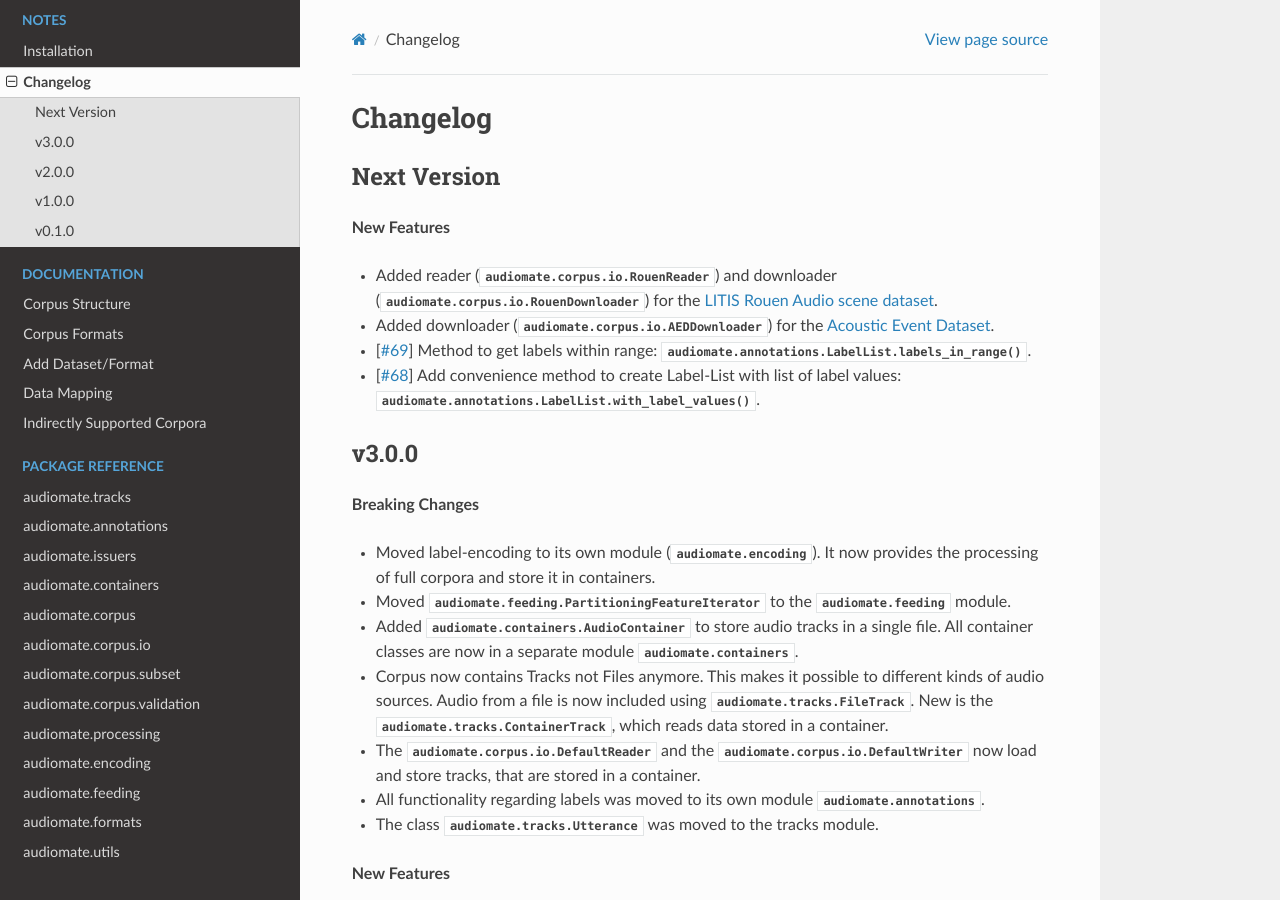
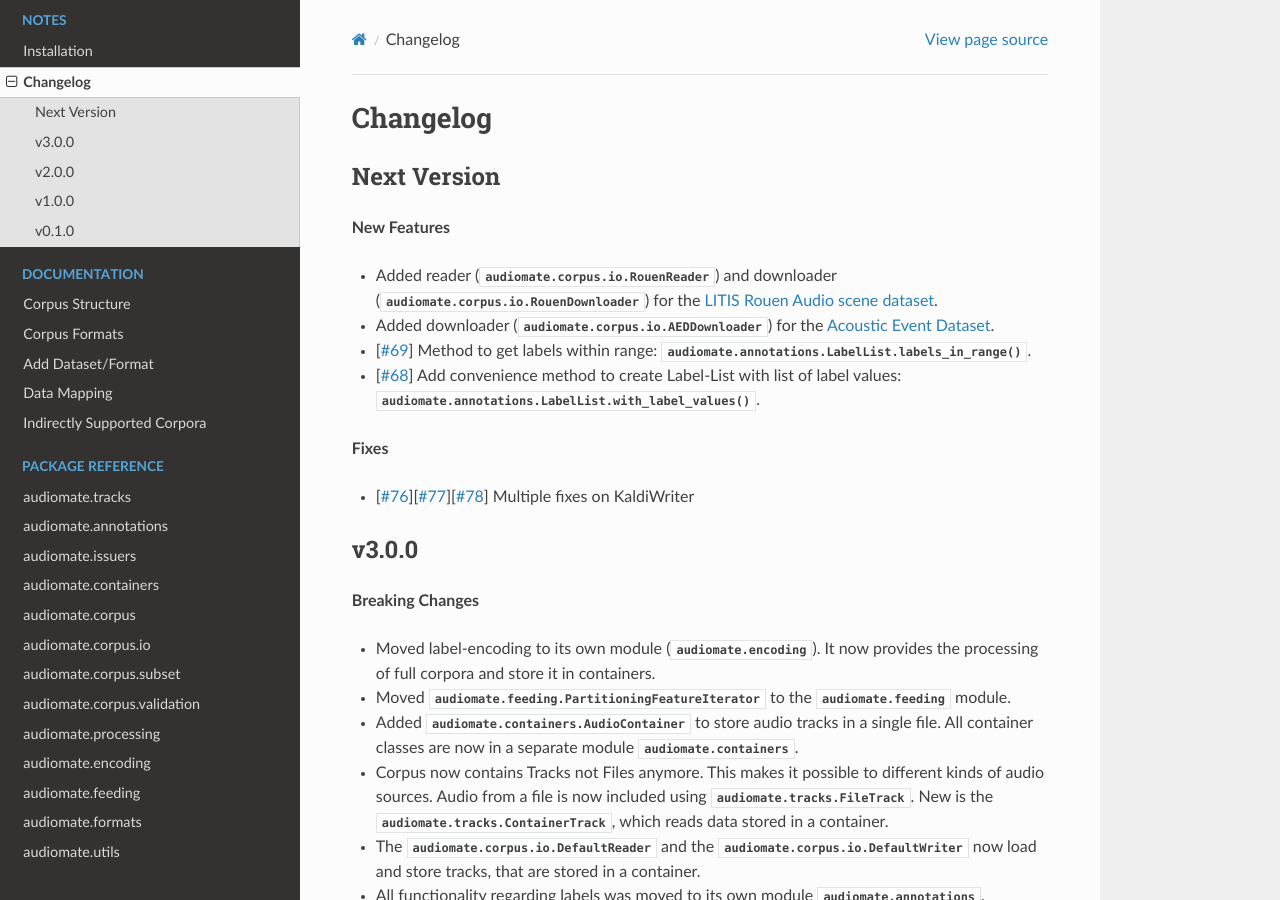
Before and after one commit to ynop/audiomate, a Sphinx documentation site: the page built from docs/notes/changelog.rst, in a window 1280 px wide and 900 px high. Built offline with Sphinx 7.4.7 and the Read the Docs theme 2.0.0, drawn with Linux system fonts in a browser that asks for light colours.

Commit message:
Update changelog

```diff
--- a/docs/notes/changelog.rst
+++ b/docs/notes/changelog.rst
@@ -16,6 +16,11 @@ Next Version
 * [`#69 <https://github.com/ynop/audiomate/issues/69>`_] Method to get labels within range: :meth:`audiomate.annotations.LabelList.labels_in_range`.
 
 * [`#68 <https://github.com/ynop/audiomate/issues/68>`_] Add convenience method to create Label-List with list of label values: :meth:`audiomate.annotations.LabelList.with_label_values`.
+
+
+**Fixes**
+
+* [`#76 <https://github.com/ynop/audiomate/issues/76>`_][`#77 <https://github.com/ynop/audiomate/issues/77>`_][`#78 <https://github.com/ynop/audiomate/issues/78>`_] Multiple fixes on KaldiWriter
 
 v3.0.0
 ------
```
